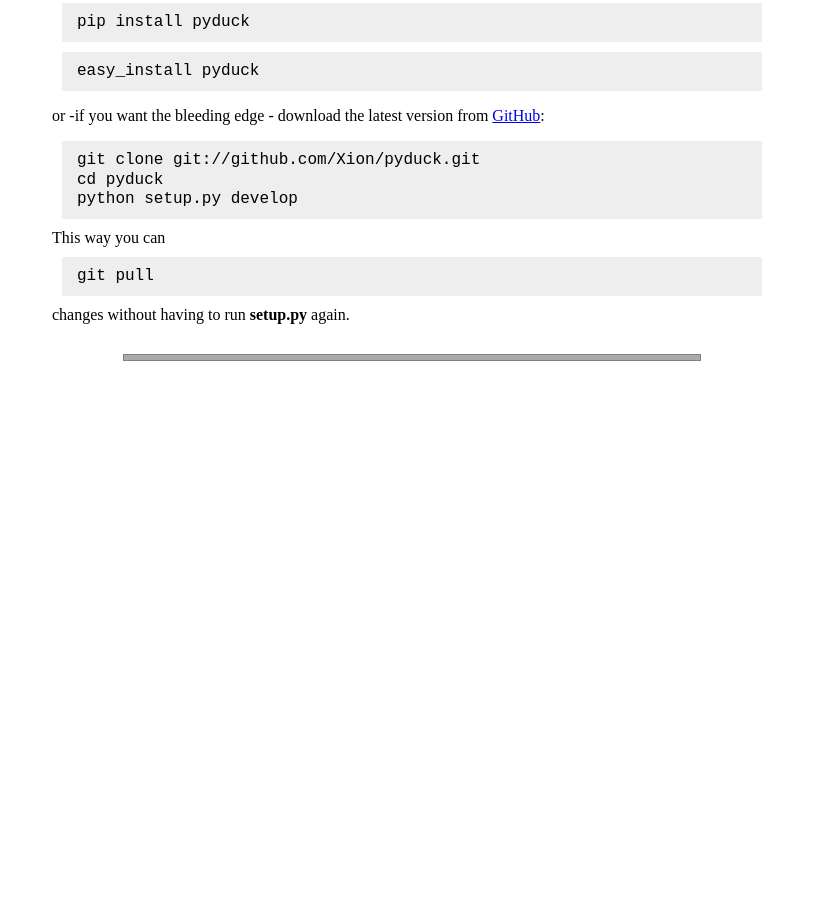
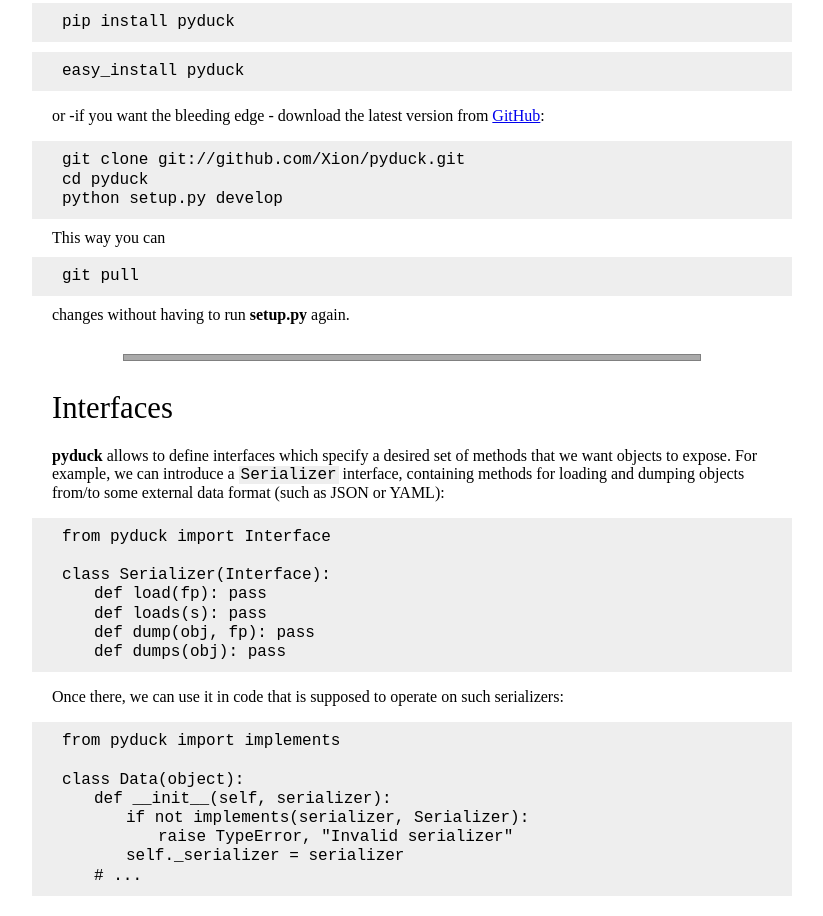
Before and after one commit to Xion/pyduck, a plain HTML site: page index.html in a window 1280 px wide. Shown: the part 473-1389 px from the top of the page, without its empty margins (228-1051 px from the left). Before the commit the page ends 864 px from the top, so only its background shows below. Drawn offline with Linux system fonts and the light colour scheme.

Commit message:
Started describing interfaces

```diff
--- a/index.html
+++ b/index.html
@@ -52,16 +52,34 @@
 				display: inline;
 				background: none repeat scroll 0 0 #eeeeee;
 				font-family: monospace;
-				margin: 4px 2px;
+				margin: 4px 0;
+				padding-left: 2px;
+				padding-right: 2px;
 			}
 			div#page > code {
 				display: block;
 				white-space: pre-line;
 				padding: 10px 15px;
 				line-height: 1.2em;
-				margin: 10px;
+				margin: 10px -20px;
+				padding-left: 30px;
+			}
+			div#page > code span.indent {
+				padding-left: 2em;
 			}
 		</style>
+		<script type="text/javascript">
+			window.onload = function() {
+				var codeBlocks = document.querySelectorAll("div#page > code");
+				for (var idx in codeBlocks) {
+					if (codeBlocks.hasOwnProperty(idx)) {
+						var cb = codeBlocks[idx];
+						console.log(cb.innerHTML);
+						cb.innerHTML = cb.innerHTML.replace(/&amp;tab;/g, "<span class='indent'></span>");
+					}
+				}
+			}
+		</script>
 	</head>
 	<body>
 		<a href="http://github.com/Xion/pyduck">
@@ -97,7 +115,28 @@
 
 			<hr noshade="true"/>
 
+			<h1>Interfaces</h1>
+			<p><strong>pyduck</strong> allows to define interfaces which specify a desired set of methods
+				that we want objects to expose. For example, we can introduce a <code>Serializer</code> interface,
+				containing methods for loading and dumping objects from/to some external data format
+				(such as JSON or YAML):</p>
+			<code>from pyduck import Interface
 
+				class Serializer(Interface):
+				&tab;def load(fp): pass
+				&tab;def loads(s): pass
+				&tab;def dump(obj, fp): pass
+				&tab;def dumps(obj): pass</code>
+			<p>Once there, we can use it in code that is supposed to operate on such serializers:</p>
+			<code>from pyduck import implements
+
+				class Data(object):
+				&tab;def __init__(self, serializer):
+				&tab;&tab;if not implements(serializer, Serializer):
+				&tab;&tab;&tab;raise TypeError, "Invalid serializer"
+				&tab;&tab;self._serializer = serializer
+				&tab;# ...</code>
+			<p></p>
 		</div>
 	</body>
 </html>
```
